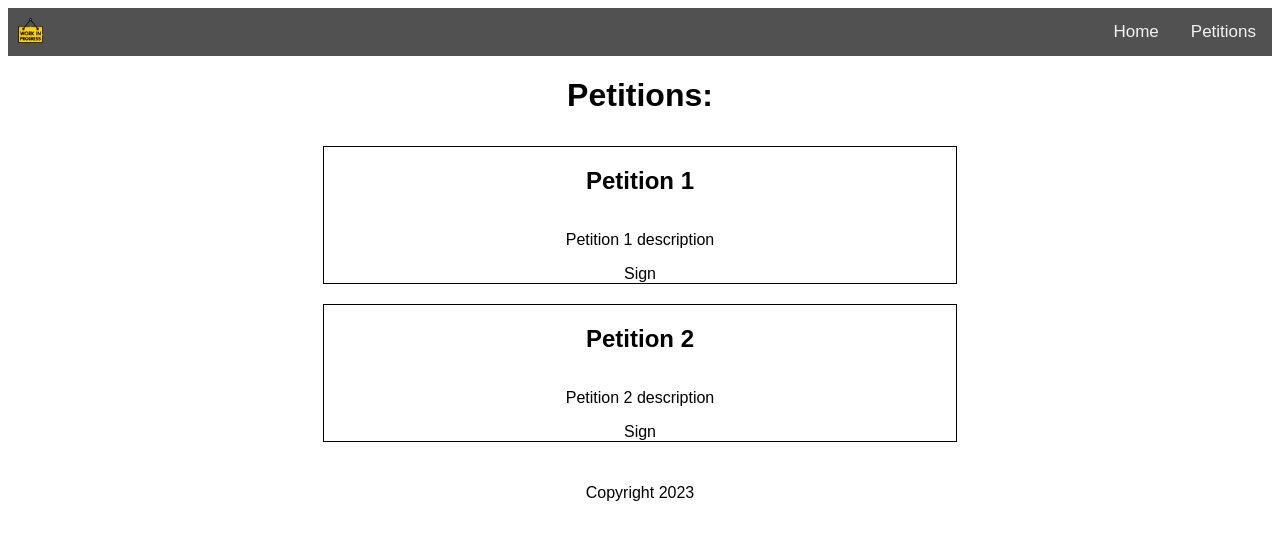
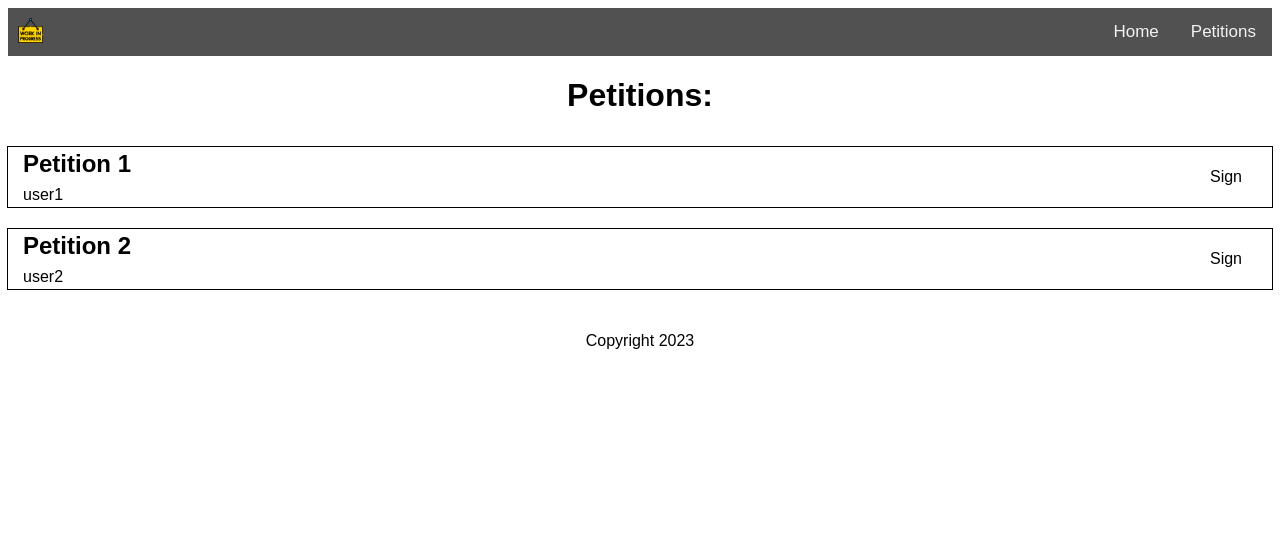
Before and after one commit to MotionForce/obnl-hax, a SvelteKit app: page /petitions in a window 1280 px wide. Shown: the top 540 px of the page. Built offline with nearby package versions, Linux system fonts and the light colour scheme.

Commit message:
added margins and basic element placement to petitions/+page.svelte

```diff
--- a/src/routes/petitions/+page.svelte
+++ b/src/routes/petitions/+page.svelte
@@ -5,12 +5,13 @@
         {
             id: 1,
             title: "Petition 1",
-            description: "Petition 1 description",
+            user: "user1",
         },
         {
             id: 2,
             title: "Petition 2",
-            description: "Petition 2 description"}];
+            user: "user2",
+        }];
 </script>
 
 <div class="petitions">
@@ -18,7 +19,7 @@
     {#each petitions as petition}
         <div class="petition">
             <h2>{petition.title}</h2>
-            <p>{petition.description}</p>
+            <p>{petition.user}</p>
             <a href="{petition.url}">Sign</a>
         </div>
     {/each}
@@ -32,11 +33,32 @@
     }
 
     .petition {
-        display: flex;
-        flex-direction: column;
-        align-items: center;
+        display: inline-grid; /*align-items: center;*/
         border: 1px solid black;
-        width: 50%;
+        width: 100%;
         margin: 10px;
     }
+
+    h2 {
+        margin: 3px auto 0 15px;
+        float: left;
+        grid-column: 1;
+        grid-row: 1;
+    }
+
+    a {
+        grid-column: 3;
+        grid-row-start: 1;
+        grid-row-end: 2;
+        margin-right: 30px;
+        margin-left: auto;
+        padding-top: 5%;
+
+    }
+
+    p {
+        margin: 0 auto 3px 15px;
+        grid-column: 1;
+        grid-row: 2;
+    }
 </style>
```
